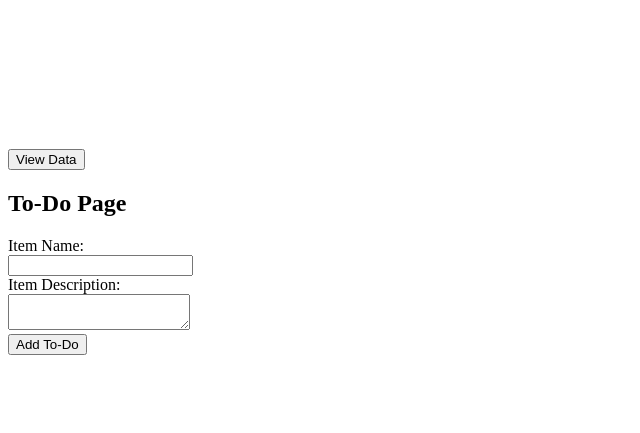
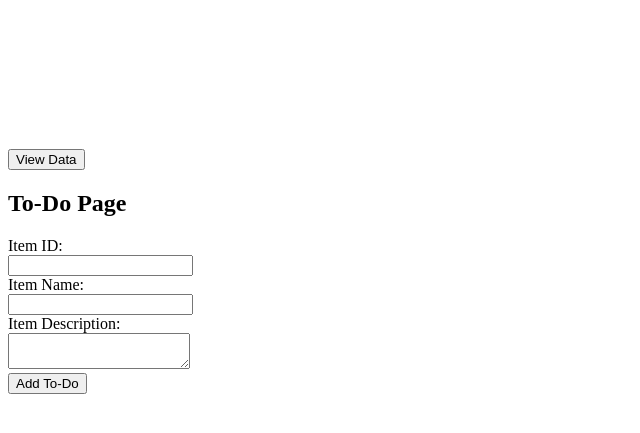
Before and after one commit to mj1610/python-tutedude, a Flask app: page /html in a window 1280 px wide. Shown: the part 299-732 px from the top of the page, without its empty margins (0-640 px from the left). Run offline with Flask 3, Linux system fonts and the light colour scheme.

Commit message:
added item ID in TODO form

```diff
--- a/frontend/app.py
+++ b/frontend/app.py
@@ -57,6 +57,7 @@ def get_data():
 @app.route('/submit_todo', methods=['POST'])
 def submit_todo():
     todo_data = {
+        "itemId": request.form.get("itemId"),
         "itemName": request.form.get("itemName"),
         "itemDescription": request.form.get("itemDescription")
     }
--- a/frontend/templates/index.html
+++ b/frontend/templates/index.html
@@ -45,6 +45,8 @@
 
     <h2>To-Do Page</h2>
     <form action="/submit_todo" method="post">
+      <label for="item_id">Item ID:</label><br />
+      <input type="text" id="item_id" name="itemId" required /><br />
       <label for="item_name">Item Name:</label><br />
       <input type="text" id="item_name" name="itemName" required /><br />
       <label for="item_desc">Item Description:</label><br />
```
